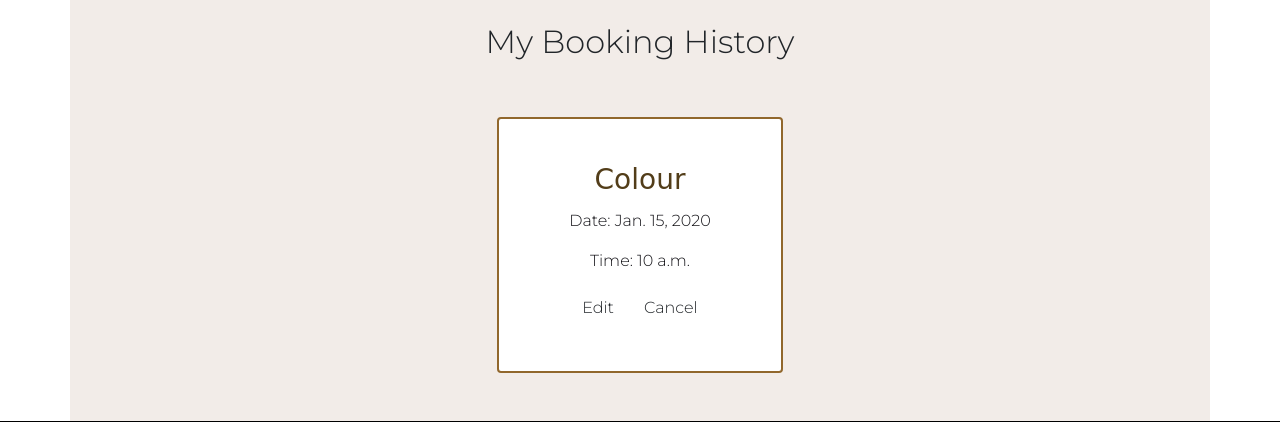
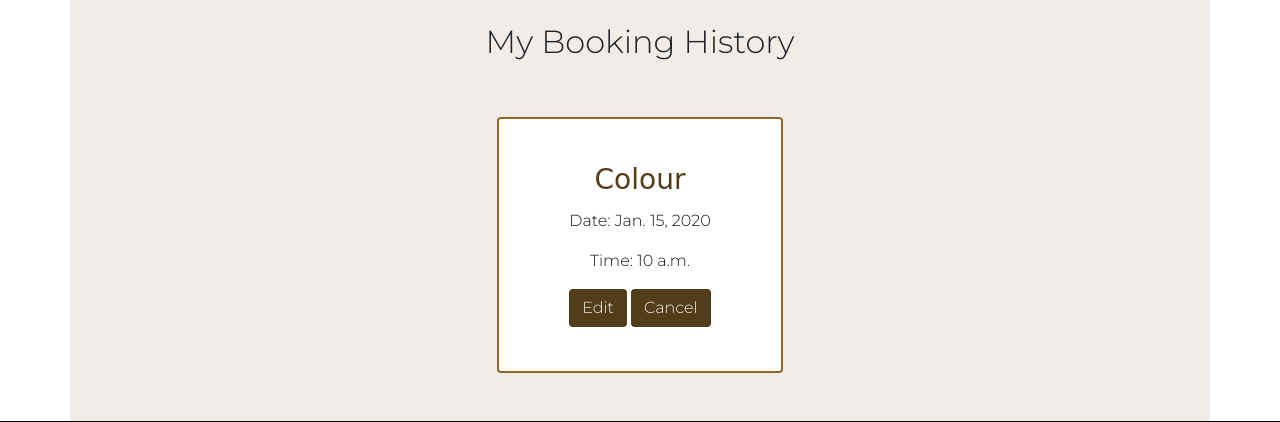
Before and after one commit to ip69719/ci-portfolio-four, a Django app: page /my_profile in a window 1280 px wide. Shown: the part 57-479 px from the top of the page. Run offline with Django 3.2, Linux system fonts and the light colour scheme; a user stored in the database is signed in; tables that the repository leaves empty hold one stand-in row (values such as "Sample post"); some libraries are stand-ins or nearby versions; some web fonts are replaced.

Commit message:
style: add custom css styles to buttons on user profile page

```diff
--- a/static/css/style.css
+++ b/static/css/style.css
@@ -93,6 +93,11 @@ body {
     color: #f2ece8;
 }
 
+.btn-custom {
+    background-color: #523D19;
+    color: #f2ece8;
+}
+
 .card a:hover {
     background-color: #f2ece8;
     border: 2px solid #523D19;
```
